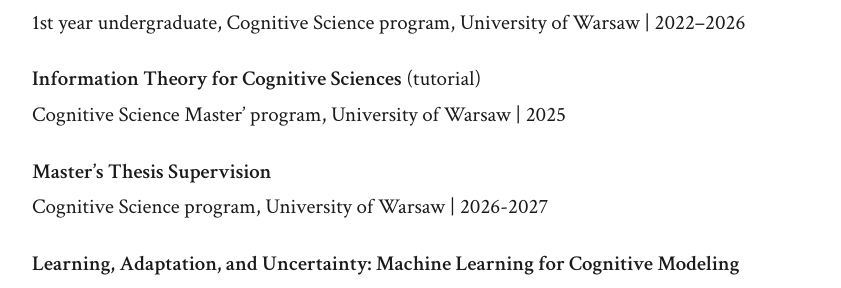
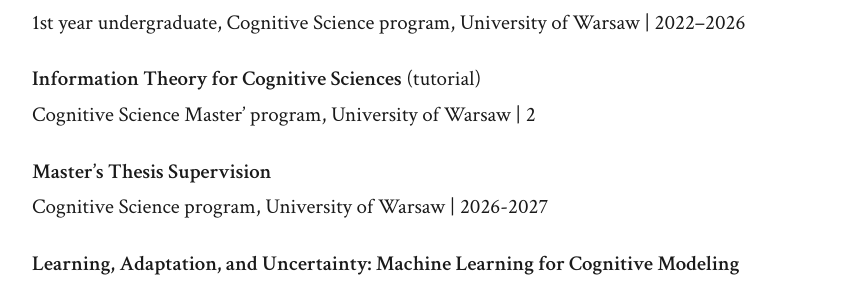
Before and after one commit to wikror/wikror.github.io, a Jekyll site: the page built from cv/index.md, in a window 1280 px wide and 900 px high, scrolled down 3334 px. Shown: the part 159-447 px from the top of the window, without its empty margins (218-1059 px from the left). Built offline with Jekyll 4.4.1, drawn with Linux system fonts in a browser that asks for light colours; a style sheet for code colours, icons or effects is not loaded.

```diff
--- a/cv/index.md
+++ b/cv/index.md
@@ -107,7 +107,7 @@ Fellow | Jul 2019, Jun–Jul 2021
 1st year undergraduate, Cognitive Science program, University of Warsaw | 2022–2026
 
 **Information Theory for Cognitive Sciences** (tutorial)
-Cognitive Science Master' program, University of Warsaw | 2025
+Cognitive Science Master' program, University of Warsaw | 2
 
 **Master's Thesis Supervision**
 Cognitive Science program, University of Warsaw | 2026-2027
```
Also changed, not shown: _includes/figure-embed.html (+8 -2 lines), _posts/2026-07-22-Digital-methods-scientific-practice.md (+4 -4 lines).
